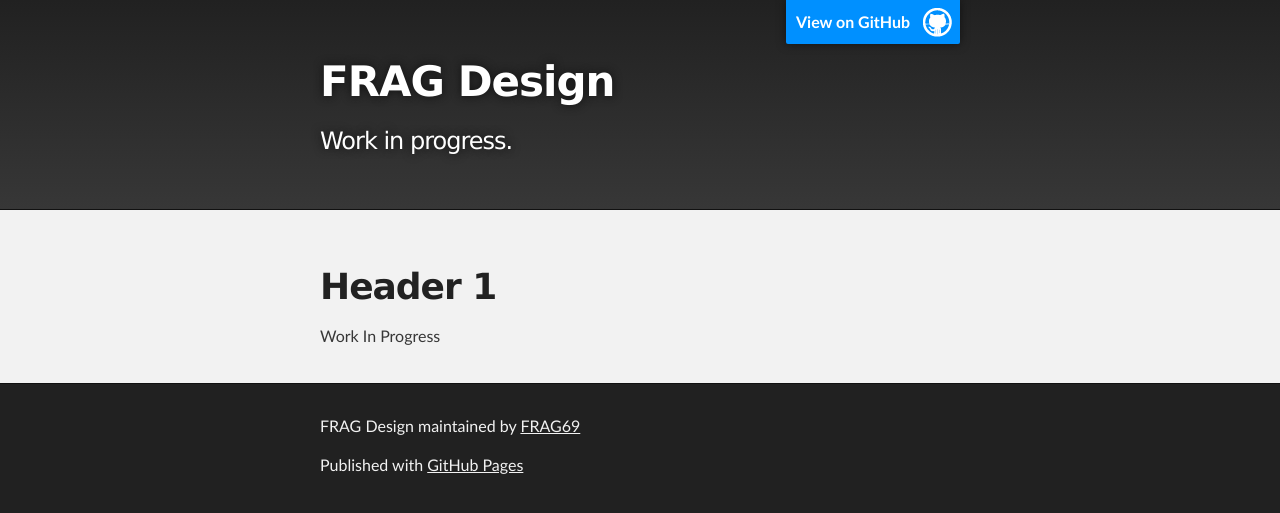
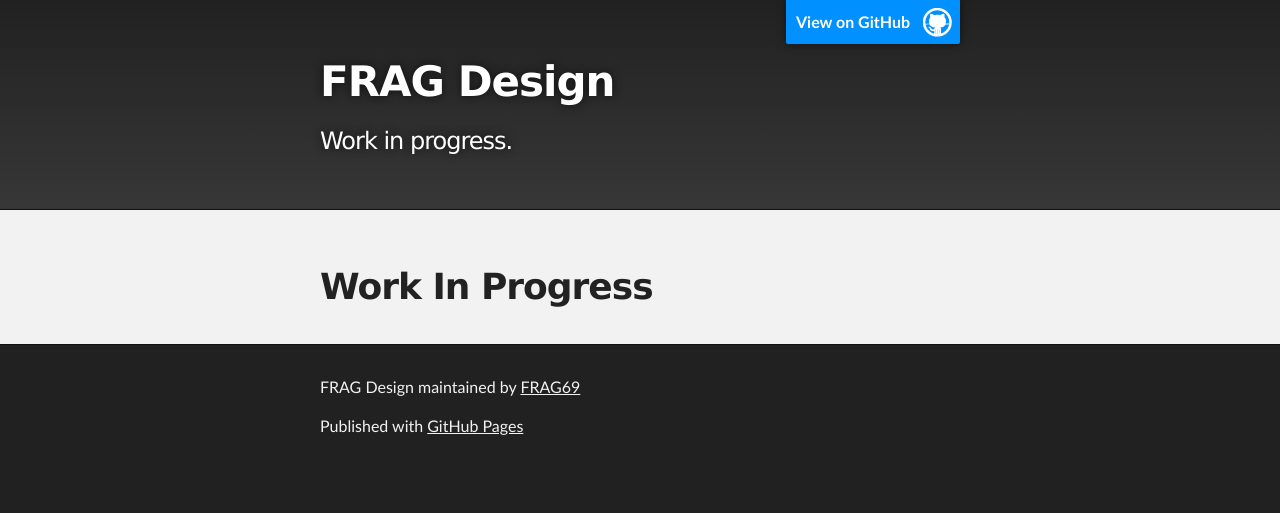
Before and after one commit to FRAG69/fragdesign.github.io, a Jekyll site: the page built from index.md, in a window 1280 px wide. Shown: the top 513 px of the page. Built offline with Jekyll 4.4.1, drawn with Linux system fonts in a browser that asks for light colours; our own code applies the rules of GitHub Pages for plain Markdown files.

Commit message:
Update index.md

```diff
--- a/index.md
+++ b/index.md
@@ -2,6 +2,4 @@
 layout: default
 ---
 
-# Header 1
-
-Work In Progress
+# Work In Progress
```
